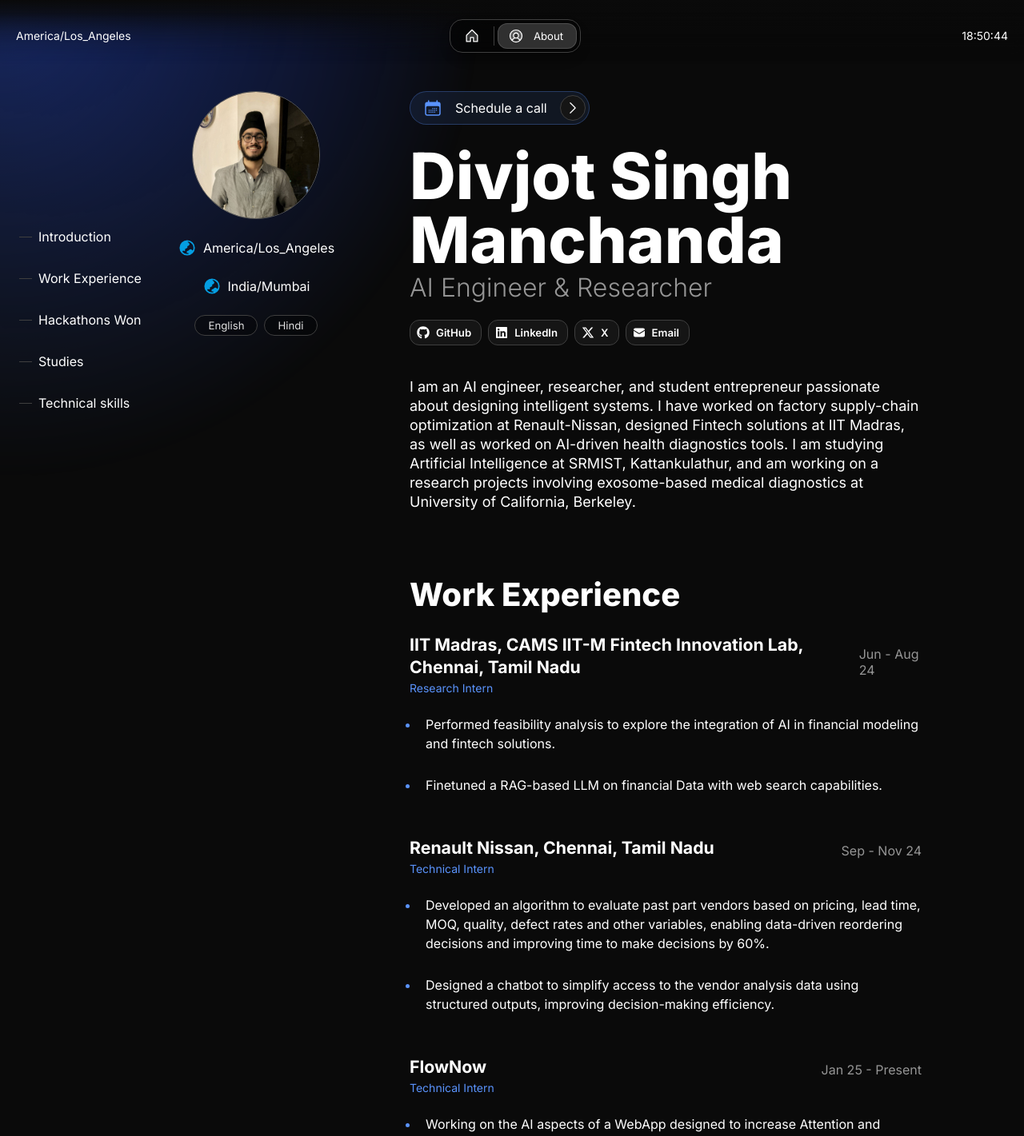
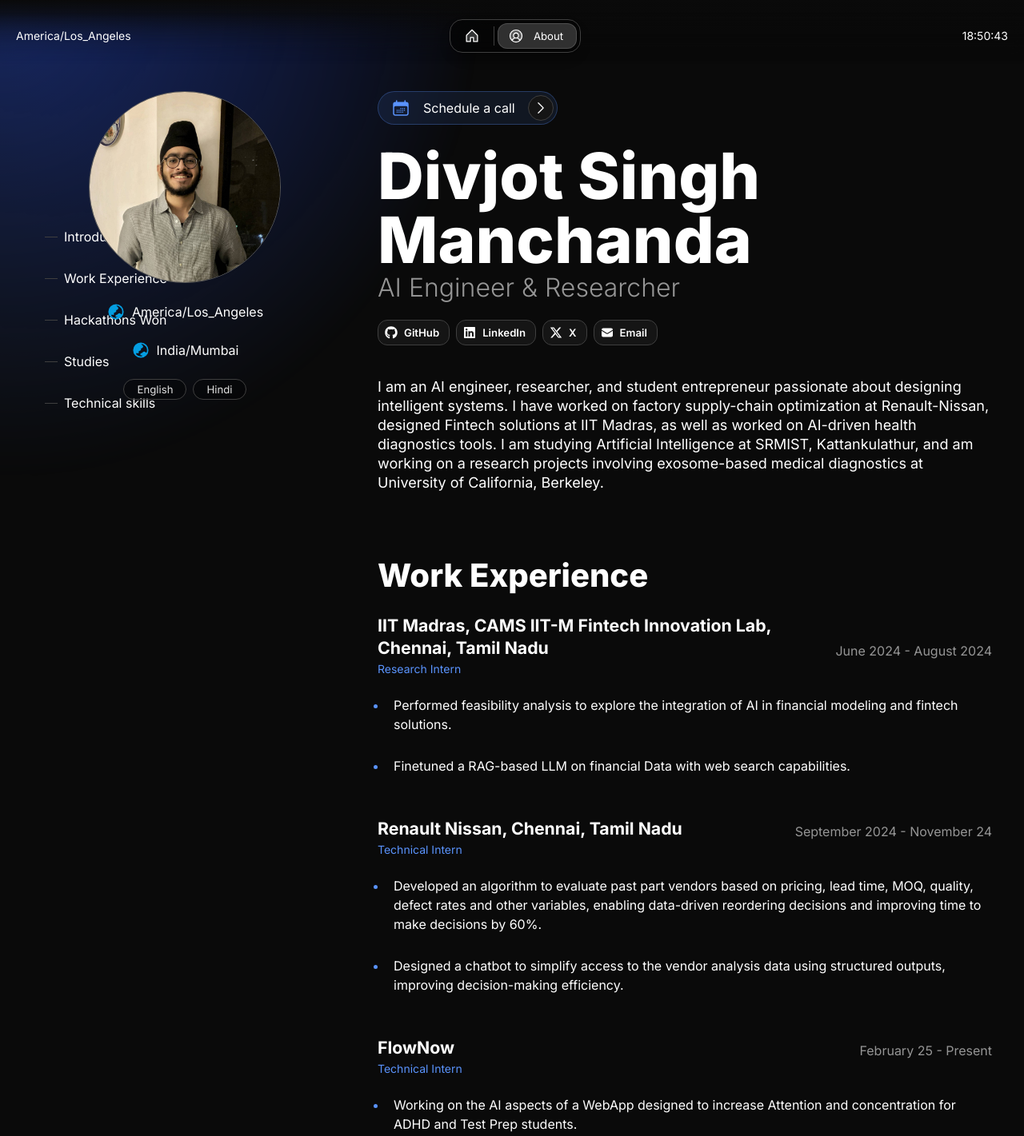
Before and after one commit to djsmanchanda/djsmanchanda_website, a Next.js app: page /about in a window 1280 px wide. Shown: the top 1421 px of the page at 80% size. Built offline with nearby package versions, Linux system fonts and the light colour scheme.

Commit message:
Visual updates

```diff
--- a/src/app/about/page.tsx
+++ b/src/app/about/page.tsx
@@ -73,7 +73,7 @@
     },
   ];
   return (
-    <Column maxWidth="m">
+    <Column maxWidth="l">
       <script
         type="application/ld+json"
         suppressHydrationWarning
@@ -98,11 +98,11 @@
       />
       {about.tableOfContent.display && (
         <Column
-          left="0"
+          left="32"
           style={{ top: "50%", transform: "translateY(-50%)" }}
           position="fixed"
-          paddingLeft="24"
-          gap="32"
+          paddingLeft="8"
+          gap="16"
           hide="s"
         >
           <TableOfContents structure={structure} about={about} />
@@ -111,15 +111,19 @@
       <Flex fillWidth mobileDirection="column" horizontal="center">
         {about.avatar.display && (
           <Column
-            className={styles.avatar}
+            className={`${styles.avatar} ${styles.avatarPositioning}`}
             minWidth="160"
-            paddingX="l"
-            paddingBottom="xl"
+            paddingX="m"
+            paddingBottom="l"
             gap="m"
-            flex={3}
+            flex={4}
             horizontal="center"
           >
-            <Avatar src={person.avatar} size="xl" />
+            <Avatar
+              src={person.avatar}
+              size="xl"
+              style={{ width: "240px", height: "240px" }} // Adjust these values to your desired size
+            />
             <Flex gap="8" vertical="center">
               <Icon onBackground="accent-weak" name="globe" />
               {person.location}
@@ -139,7 +143,7 @@
             )}
           </Column>
         )}
-        <Column className={styles.blockAlign} flex={9} maxWidth={40}>
+        <Column className={styles.blockAlign} flex={9} maxWidth={48}>
           <Column
             id={about.intro.title}
             fillWidth
@@ -223,14 +227,18 @@
               <Heading as="h2" id={about.work.title} variant="display-strong-s" marginBottom="m">
                 {about.work.title}
               </Heading>
-              <Column fillWidth gap="l" marginBottom="40">
+              <Column fillWidth gap="l" marginBottom="40" style={{ maxWidth: "1200px", width: "100%", margin: "0 auto" }}>
                 {about.work.experiences.map((experience, index) => (
                   <Column key={`${experience.company}-${experience.role}-${index}`} fillWidth>
                     <Flex fillWidth horizontal="space-between" vertical="end" marginBottom="4">
                       <Text id={experience.company} variant="heading-strong-l">
                         {experience.company}
                       </Text>
-                      <Text variant="heading-default-xs" onBackground="neutral-weak">
+                      <Text
+                        variant="heading-default-xs"
+                        onBackground="neutral-weak"
+                        style={{ whiteSpace: "nowrap" }} // Prevents the date from wrapping
+                      >
                         {experience.timeframe}
                       </Text>
                     </Flex>
@@ -249,7 +257,7 @@
                       ))}
                     </Column>
                     {experience.images.length > 0 && (
-                      <Flex fillWidth paddingTop="m" paddingLeft="40" wrap>
+                      <Flex fillWidth paddingTop="m" paddingLeft="32" wrap>
                         {experience.images.map((image, index) => (
                           <Flex
                             key={index}
@@ -311,7 +319,7 @@
                       ))}
                     </Column>
                     {experience.images.length > 0 && (
-                      <Flex fillWidth paddingTop="m" paddingLeft="40" wrap>
+                      <Flex fillWidth paddingTop="m" paddingLeft="32" wrap>
                         {experience.images.map((image, index) => (
                           <Flex
                             key={index}
--- a/src/app/resources/content.js
+++ b/src/app/resources/content.js
@@ -9,7 +9,7 @@
   role: "AI Engineer & Researcher",
   avatar: "/images/avatar.jpg",
   location: "America/Los_Angeles", // UC Berkeley timezone
-  location2: "India/Mumbai", // UC Berkeley timezone
+  location2: "India/Mumbai", // India timezone
   languages: ["English", "Hindi"],
 };
 
@@ -94,7 +94,7 @@
     experiences: [
       {
         company: "IIT Madras, CAMS IIT-M Fintech Innovation Lab, Chennai, Tamil Nadu",
-        timeframe: "Jun - Aug 24",
+        timeframe: "June 2024 - August 2024",
         role: "Research Intern",
         achievements: [
           <>Performed feasibility analysis to explore the integration of AI in financial modeling and fintech solutions.</>,
@@ -104,7 +104,7 @@
       },
       {
         company: "Renault Nissan, Chennai, Tamil Nadu",
-        timeframe: "Sep - Nov 24",
+        timeframe: "September 2024 - November 24",
         role: "Technical Intern",
         achievements: [
           <>Developed an algorithm to evaluate past part vendors based on pricing, lead time, MOQ, quality, defect rates and other variables, enabling data-driven reordering decisions and improving time to make decisions by 60%.</>,
@@ -114,7 +114,7 @@
       },
       {
         company: "FlowNow",
-        timeframe: "Jan 25 - Present",
+        timeframe: "February 25 - Present",
         role: "Technical Intern",
         achievements: [
           <>Working on the AI aspects of a WebApp designed to increase Attention and concentration for ADHD and Test Prep students.</>,
--- a/src/components/about/about.module.scss
+++ b/src/components/about/about.module.scss
@@ -11,7 +11,15 @@
     height: fit-content;
     top: var(--static-space-64);
 }
+.avatarPositioning {
+    margin-left: -50px; // Pulls the avatar closer to the TOC
+}
 
+@media (--m) {
+    .avatarPositioning {
+      margin-left: 0; // Reset on mobile where TOC is hidden
+    }
+}
 @media (--s) {
     .avatar {
         top: auto;
```
